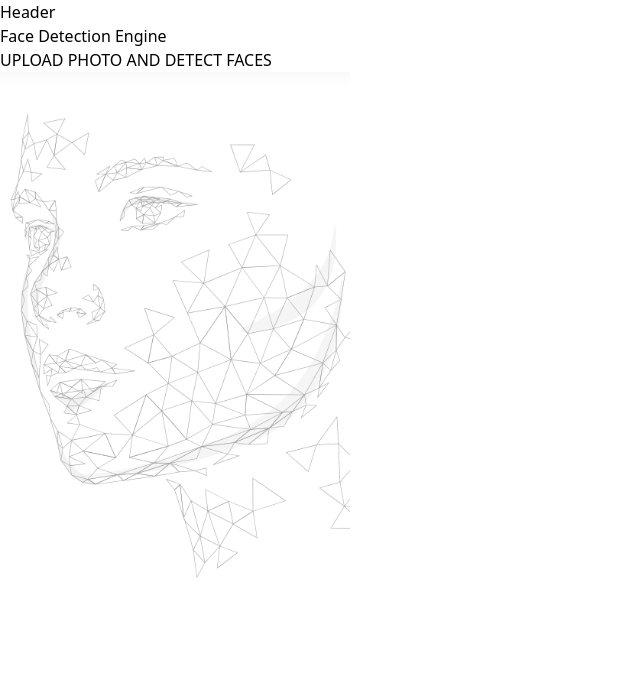
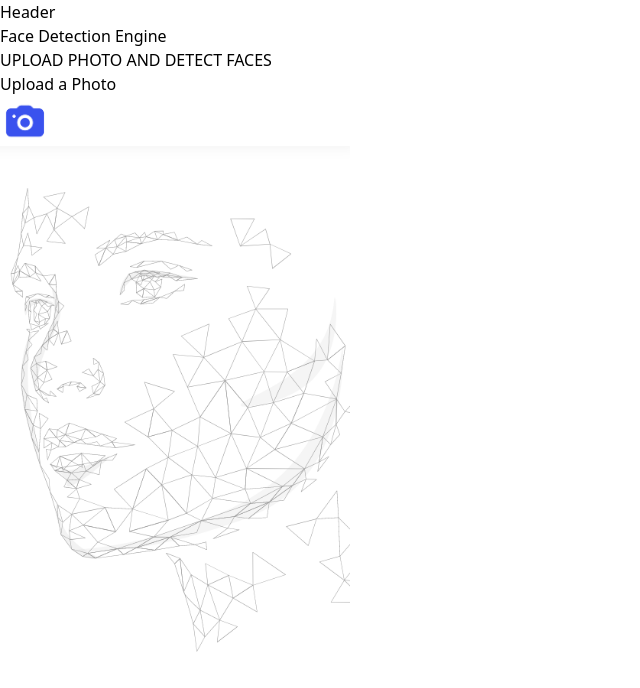
Before and after one commit to knosei/Face-Detection-Site, a React (Vite) app: page / in a window 1280 px wide. Shown: the top 688 px of the page, without its empty margins (0-640 px from the left). Built offline with nearby package versions, Linux system fonts and the light colour scheme.

Commit message:
worked on upload image section

```diff
--- a/src/App.jsx
+++ b/src/App.jsx
@@ -3,12 +3,16 @@ import './index.css'
 
 
 const App = () => (
-  <div className='flex borde border-blue-400 h-[500px] justify-between font-family:Jost'>
-    <div className='borde border-blue-400 w-[900px] text-center self-center'>
+  <div className='flex border border-blue-400 h-[500px] justify-between font-family:Jost'>
+    <div className='justify-center grid justify-items-center border border-blue-400 w-[900px]  '>
       <h1 className='text-6xl font-bold underline decoration-yellow-300 decoration-[15px]'>Face Detection Engine</h1>
-      <p className='text-2xl mt-[50px]'>UPLOAD PHOTO AND DETECT FACES </p>
+      <p className='text-2xl mt-[0px]'>UPLOAD PHOTO AND DETECT FACES </p>
+      <div className='flex rounded-full border border-black mt-[0px] w-[600px] h-[60px] justify-around '>
+        <p className='text-lg'>Upload a Photo</p>
+        <img src='./camera.png' width='50px' height='50px' />
+      </div>
     </div>
-    <div className='flex borde border-blue-400'>
+    <div className='flex border border-blue-400'>
       <img src='./facemesh.png' width='350px' height='00px' />
     </div>
   </div>
```
Also changed, not shown: public/camera.png (added).
